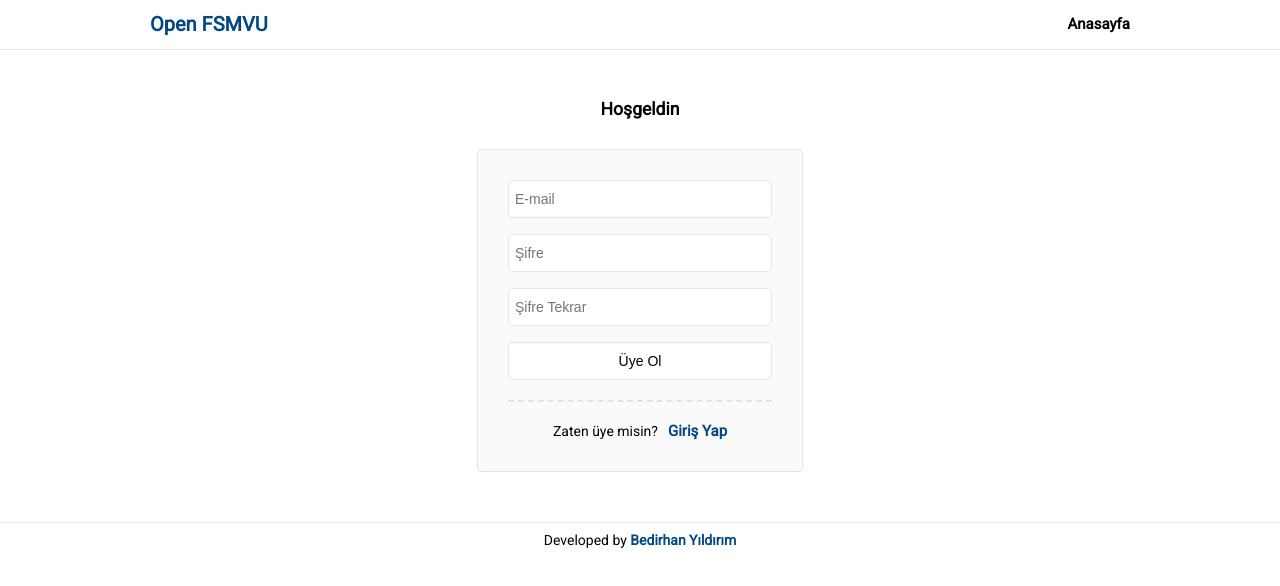
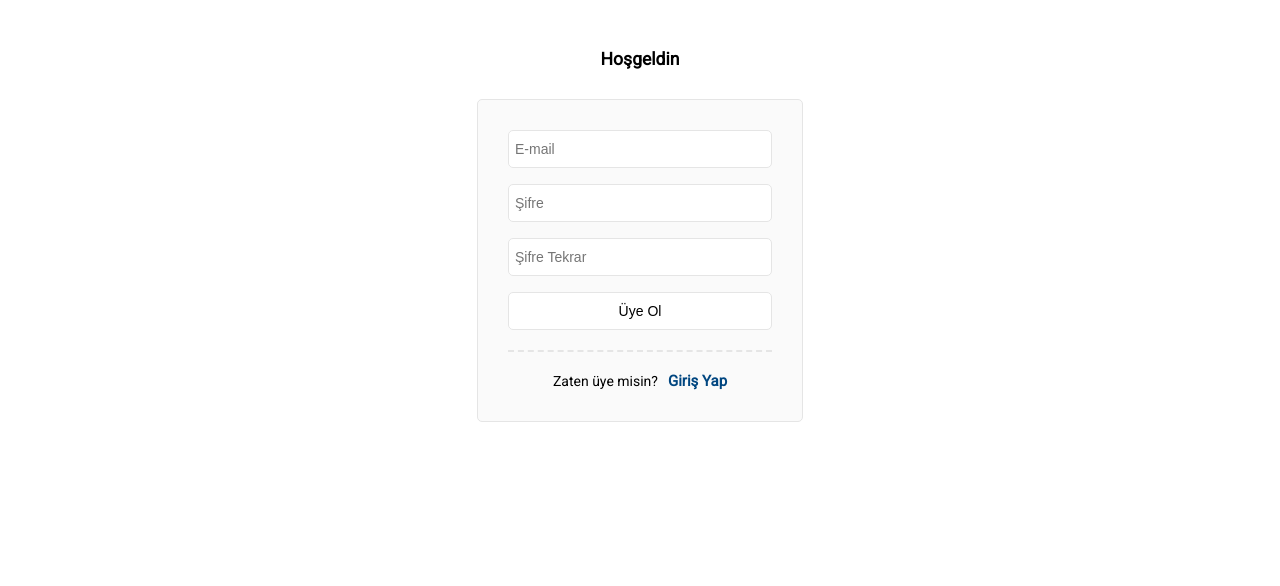
Before and after one commit to bedirhanyildirim/Open-FSMVU-Web, a Vue app: page /welcome in a window 1280 px wide. Shown: the top 586 px of the page. Built offline with nearby package versions, Linux system fonts and the light colour scheme; no server answers.

Commit message:
requiresAuth pages

```diff
--- a/src/App.vue
+++ b/src/App.vue
@@ -1,17 +1,24 @@
 <template>
   <div id="app">
-    <header-theme></header-theme>
+    <header-theme v-if="loggedIn"></header-theme>
     <router-view/>
-    <footer-theme></footer-theme>
+    <footer-theme v-if="loggedIn"></footer-theme>
   </div>
 </template>
 
 <script>
+import { mapGetters } from 'vuex'
 import HeaderTheme from './themes/header.theme'
 import FooterTheme from './themes/footer.theme'
 export default {
   name: 'App',
-  components: { HeaderTheme, FooterTheme }
+  components: { HeaderTheme, FooterTheme },
+  computed: {
+    ...mapGetters([
+      'getUser',
+      'loggedIn'
+    ])
+  }
 }
 </script>
 
--- a/src/router/index.js
+++ b/src/router/index.js
@@ -1,5 +1,6 @@
 import Vue from 'vue'
 import VueRouter from 'vue-router'
+import Store from '../store'
 import Home from '../pages/Home.vue'
 import WelcomePage from '../pages/welcome.pages'
 
@@ -10,7 +11,10 @@ const routes = [
     path: '/',
     name: 'Home',
     component: Home,
-    meta: { title: 'Home | Open FSMVU' }
+    meta: {
+      title: 'Home | Open FSMVU',
+      requiresAuth: true
+    }
   },
   {
     path: '/welcome',
@@ -32,7 +36,17 @@ router.beforeResolve((to, from, next) => {
 
 router.beforeEach((to, from, next) => {
   document.title = to.meta.title
-  next()
+  if (to.matched.some((record) => record.meta.requiresAuth)) {
+    if (!Store.getters.loggedIn) {
+      next({
+        name: 'Welcome'
+      })
+    } else {
+      next()
+    }
+  } else {
+    next()
+  }
 })
 
 export default router
```
